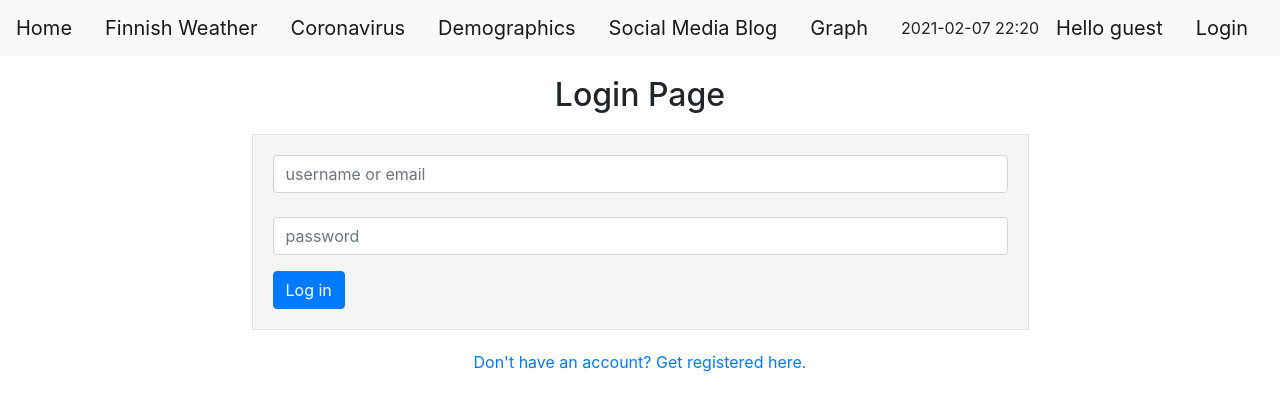
After one commit to Koji-Sunioj/flask, a Flask app: page /login/ in a window 1280 px wide. The commit adds this page. Shown: the top 411 px of the page. Run offline with Flask 2, Linux system fonts and the light colour scheme; some libraries are stand-ins or nearby versions.

Commit message:
adding login functions

```diff
--- a/app.py
+++ b/app.py
@@ -1,7 +1,7 @@
 # -*- coding: utf-8 -*-
-from flask import Flask, redirect, url_for, request,json
+from flask import Flask, redirect, url_for, request,json,session,render_template
 import re
-from functions import weather_local,covid_frame,test_graph,get_weather
+from functions import covid_frame,test_graph,get_weather
 import db_functions
 import matplotlib.pyplot as plt
 import datetime
@@ -15,13 +15,14 @@ import re
 import pymysql
 from io import BytesIO
 from datetime import datetime,date
-from flask import render_template
 
 con = pymysql.connect('localhost', 'root', 'Karelia', 'geo_data')
 
 #export FLASK_ENV=development
 
 app = Flask(__name__)
+app.secret_key = 'any random string'
+
 
 @app.context_processor
 def crud_component():
@@ -131,8 +132,7 @@ def covid_request():
 
 @app.route("/")
 def index():
-	a,b,c = weather_local()
-	return render_template("index.html", stuff = zip(a,b,c))
+	return render_template("index.html")
 
 @app.route("/pops")
 def db_load_pop():
@@ -155,6 +155,54 @@ def db_load_pop():
 @app.context_processor
 def inject_now():
 	return {'now': datetime.now()}
+
+
+@app.route('/login/', methods = ['POST', 'GET'])
+def login_page():
+	if request.method == 'POST':
+		email_username = request.form['email_username']
+		password = request.form['password']
+		data = db_functions.check_user(email_username,password)
+		if len(data) == 0:
+			error_message = 'wrong username and password!'
+			return render_template('login.html', error_message=error_message)
+		else:
+			username = data[0][0]
+			email = data[0][1]
+			session['username'] = username
+			message = 'succesfully logged in!'
+			return render_template('index.html',username=username,message=message)
+	return render_template('login.html')
+
+@app.route('/create_profile/', methods = ['POST', 'GET'])
+def create_profile():
+	if request.method == 'POST':
+		checked = [i == '' for i in request.form.values()]
+		if any(checked) == True:
+			error_message = 'please fill all the fields.'
+			return render_template('create_profile.html',error_message=error_message)
+		else:
+			email = request.form['email']
+			username = request.form['username']
+			password = request.form['password']
+			data = db_functions.check_new_user(username)
+			if data:
+				error_message = 'that username is taken. please use a different one.'
+				return render_template('create_profile.html',error_message=error_message)
+			elif request.form['password'] != request.form['password_confirm']:
+				error_message = 'passwords do not match.'
+				return render_template('create_profile.html',error_message=error_message)
+			else:
+				db_functions.create_new_user(username,email,password)
+				message = 'username {} was succesfully created. now logged in!'.format(username)
+				session['username'] = username
+				return render_template('index.html',username=username,message=message)
+	return render_template('create_profile.html')
+
+@app.route('/logout/')
+def logout():
+	session.pop('username', None)
+	return redirect(url_for('index'))
 
 @app.template_filter()
 def thousandsFormat(value):
--- a/db_functions.py
+++ b/db_functions.py
@@ -100,3 +100,22 @@ def top_10_pop():
 	municipality = [i[0] for i in rows[:10]]
 	population = [int(i[1]) for i in rows[:10]]
 	return columns,municipality,population
+
+def check_user(email_username,password):
+	select_main = con.cursor()
+	select_main.callproc('check_email_password',(email_username,password))
+	rows = select_main.fetchall()
+	con.commit()
+	return rows
+
+def check_new_user(username):
+	select_main = con.cursor()
+	select_main.callproc('check_new_user',(username,))
+	rows = select_main.fetchall()
+	con.commit()
+	return rows
+
+def create_new_user(username,email,password):
+	insert_main = con.cursor()
+	insert_main.callproc('create_new_user',(username,email,password))
+	con.commit()
--- a/templates/layout.html
+++ b/templates/layout.html
@@ -24,6 +24,16 @@
       <a class="navbar-brand" href="{{ url_for('crud') }}">Social Media Blog</a>
       <a class="navbar-brand" href="{{ url_for('graph') }}">Graph</a>
       <a>{{ now.strftime("%Y-%m-%d %H:%M") }}</a>
+
+      {% if session['username'] %}
+      <a class="navbar-brand">Hello {{session['username']}}</a>
+      <a class="navbar-brand" href="{{ url_for('logout') }}">Logout</a>
+      {% else %}
+      <a class="navbar-brand">Hello guest</a>
+      <a class="navbar-brand" href="{{ url_for('login_page') }}">Login</a>
+      {% endif %}
+
+
     </nav>
 
 
--- /dev/null
+++ b/templates/login.html
@@ -0,0 +1,31 @@
+
+{% extends "layout.html" %}
+  {% block content %}
+  <style>
+    h2 {width: 50%; margin: auto; text-align: center; padding: 20px;}
+    form {width: 70%; padding: 20px; margin:auto; background-color:#f5f5f5;}
+    .card { margin: auto; margin-bottom: 20px;}
+    .new_form{ margin: 0; padding:0; background-color: white; display: inline; }
+    a, a:hover,a:visited, a:focus {text-decoration:none;}
+ </style>
+  <h2 >Login Page</h2>
+   <form  method="POST" class="border" name="submit">
+      <div class="form-group">
+         <input class="form-control" placeholder="username or email" name="email_username">
+         <br>
+         <input class="form-control" type="password" placeholder="password" name="password">
+      </div>
+      <button class="btn btn-primary">Log in</button>
+
+   </form>
+   <div class="col" style="margin-top: 20px; text-align: center;">
+        <a href="{{url_for('create_profile')}}">Don't have an account? Get registered here.</a>
+   </div>
+   <br>
+   {% if error_message %}
+   <div class="alert alert-warning" role="alert">
+      {{error_message}}
+    </div>
+
+   {% endif %}
+{% endblock %}
```
Also changed, not shown: functions.py (+1 -21 lines), templates/create_profile.html (added, +32 -0 lines), templates/index.html (+10 -18 lines).
